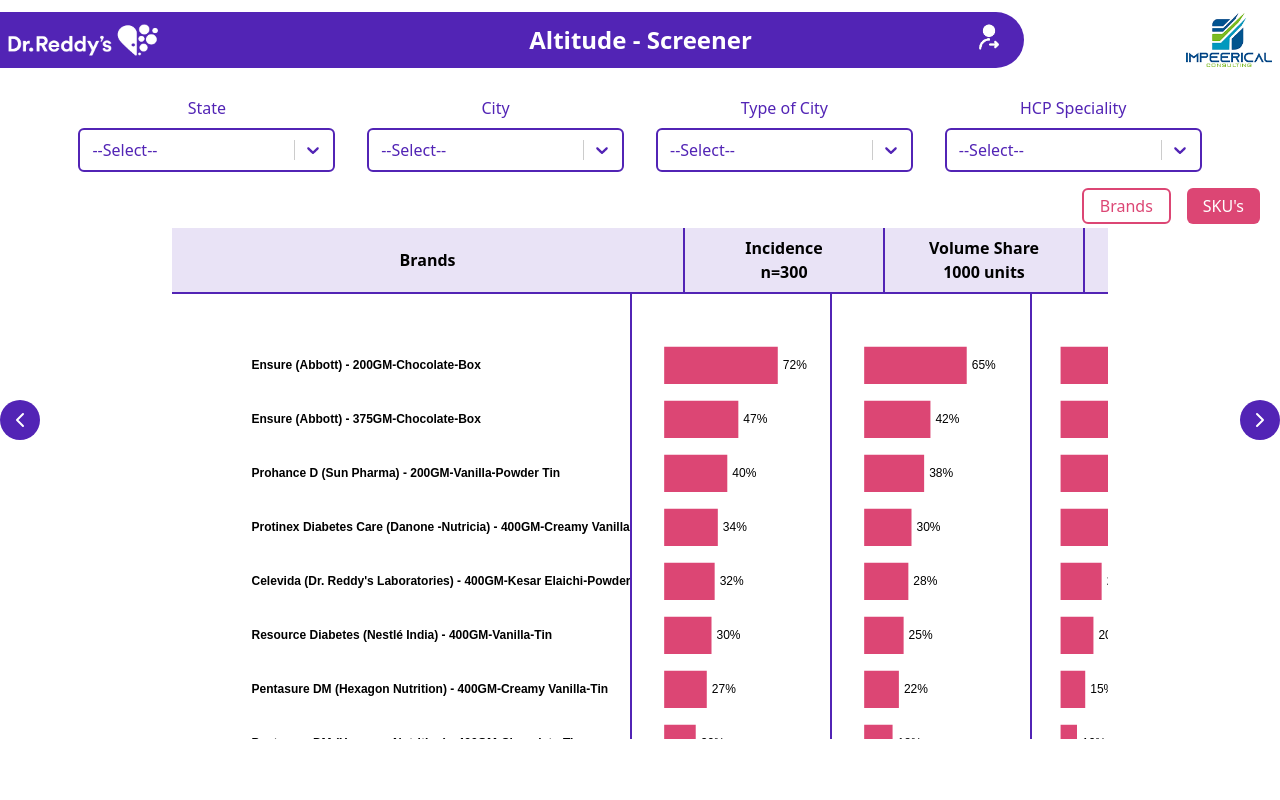
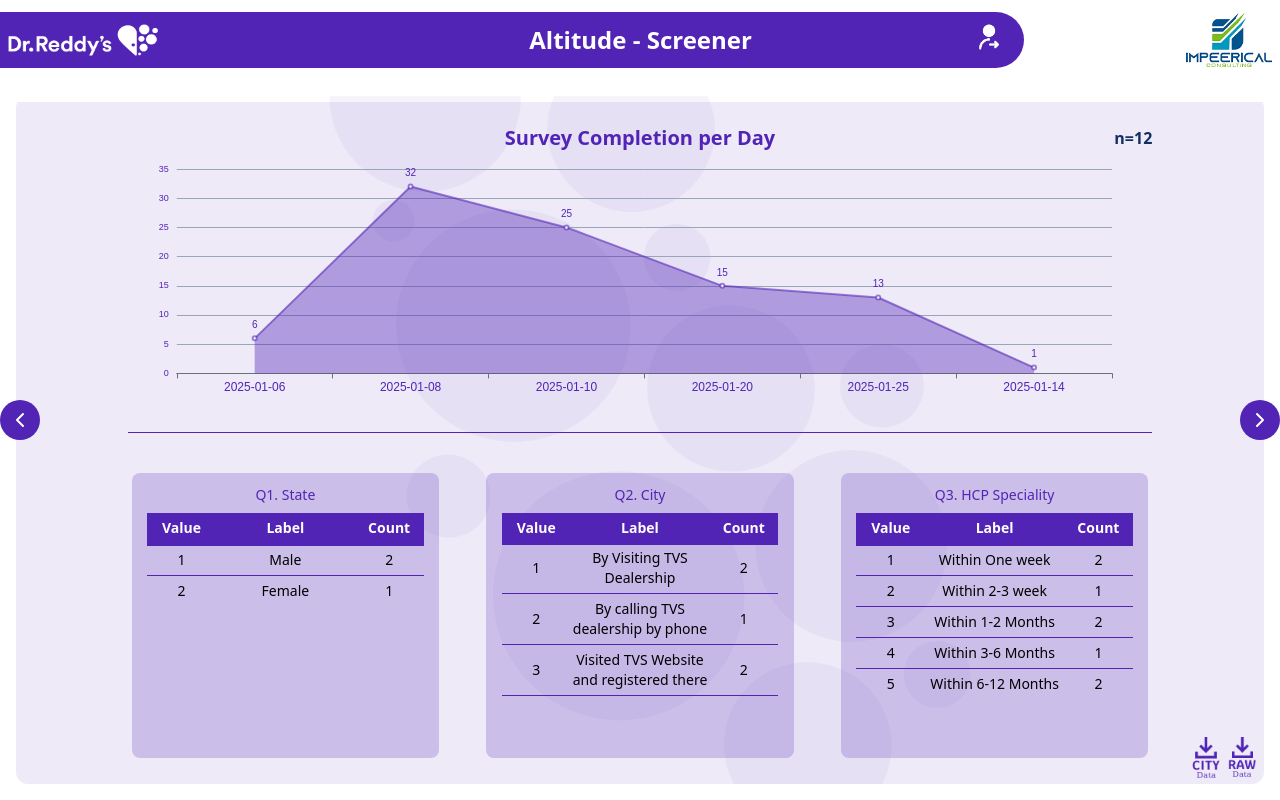
Before and after one commit to JobinReji/Altitude, a React (Vite) app: page / in a window 1280 px wide. Built offline with nearby package versions, Linux system fonts and the light colour scheme.

Commit message:
MIS updates

```diff
--- a/src/App.jsx
+++ b/src/App.jsx
@@ -46,8 +46,8 @@
         {/* <Dashboard3 /> */}
         {/* <Dashboard3_2 /> */}
         {/* <Dashboard4 /> */}
-        <Dashboard4_2 />
-        {/* <div
+        {/* <Dashboard4_2 /> */}
+        <div
           className="h-full w-full bg-center bg-cover rounded-xl flex sm:flex-row flex-col justify-around p-4 overflow-auto sm:border-none border-2 border-[#5224b5] relative"
           style={{
             backgroundImage: `url(${bgImgD})`,
@@ -56,7 +56,7 @@
               backgroundImage: `url(${bgImgM})`,
             },
           }}
-        > */}
+        >
           {/* <QuestionPatternSa /> */}
           {/* <QuestionPatternSb /> */}
           {/* <QuestionPatternM1 /> */}
@@ -81,8 +81,8 @@
           {/* <TableView_PentasureDM /> */}
           {/* <QuestionPatternM4 /> */}
           {/* <ThankYou /> */}
-        {/* <MisStatus /> */}
-        {/* </div> */}
+          <MisStatus />
+        </div>
       </section>
     </div>
   );
--- a/src/components/DashCharts.jsx
+++ b/src/components/DashCharts.jsx
@@ -1,3 +1,4 @@
+import { color } from "echarts";
 import ReactECharts from "echarts-for-react";
 
 function Zone() {
@@ -120,9 +121,8 @@
   },
   series: [
     {
-      name: "Access From",
       type: "pie",
-      center: ["50%", "50%"],
+      center: ["50%", "55%"],
       radius: ["25%", "50%"],
       avoidLabelOverlap: false,
       padAngle: 5,
@@ -130,18 +130,20 @@
         borderRadius: 10,
       },
       label: {
-        show: false,
-        position: "center",
+        show: true,
+        formatter: "{c}%", // Show value
+        position: "outside", // or "inside" if you want values inside slices
+        color: "#656565",
       },
       emphasis: {
         label: {
           show: true,
-          fontSize: 40,
+          fontSize: 12,
           fontWeight: "bold",
         },
       },
       labelLine: {
-        show: false,
+        show: true,
       },
       data: [
         { value: 28, name: "North" },
@@ -189,7 +191,7 @@
     type: "value",
   },
   grid: {
-    top: "6%",
+    top: "8%",
     left: "3%",
     right: "4%",
     bottom: "15%",
@@ -202,6 +204,12 @@
         120, 200, 150, 80, 110, 130, 120, 200, 150, 80, 70, 110, 130, 120, 200,
         150, 80, 90, 130,
       ],
+      label: {
+        show: true,
+        position: "top",
+        formatter: "{c}",
+        color: "#656565",
+      },
       type: "bar",
       itemStyle: {
         color: "#dc4674",
@@ -388,13 +396,16 @@
   },
   series: [
     {
-      name: "Access From",
       type: "pie",
       radius: ["40%", "70%"],
       center: ["50%", "75%"],
       // adjust the start and end angle
       startAngle: 180,
       endAngle: 360,
+      label: {
+        formatter: "{c}", // This shows the raw value
+        color: "#656565", // Optional: label text color
+      },
       data: [
         { value: 1048, name: "Search Engine" },
         { value: 735, name: "Direct" },
@@ -426,18 +437,20 @@
         borderRadius: 10,
       },
       label: {
-        show: false,
-        position: "center",
+        show: true,
+        formatter: "{c}%", // Show value
+        position: "outside", // or "inside" if you want values inside slices
+        color: "#656565",
       },
       emphasis: {
         label: {
           show: true,
-          fontSize: 40,
+          fontSize: 12,
           fontWeight: "bold",
         },
       },
       labelLine: {
-        show: false,
+        show: true,
       },
       data: [
         { value: 40, name: "Core" },
@@ -539,7 +552,7 @@
     type: "value",
   },
   grid: {
-    top: "6%",
+    top: "8%",
     left: "3%",
     right: "4%",
     bottom: "15%",
@@ -571,6 +584,12 @@
         110,
         130,
       ],
+      label: {
+        show: true,
+        position: "top",
+        formatter: "{c}",
+        color: "#656565",
+      },
       type: "bar",
       itemStyle: {
         color: "#6bb3c2", // Default color for all other bars
--- a/src/components/MisStatus.jsx
+++ b/src/components/MisStatus.jsx
@@ -5,10 +5,10 @@
 export default function MisStatus() {
   return (
     <>
-      <div className="w-full sm:w-[90%] p-1 rounded-md overflow-auto sm-tab">
+      <div className="w-full sm:w-[90%] p-1 rounded-md sm-tab">
         <div className="h-full w-full flex justify-center items-stretch text-[#5224b5]">
           <div className="w-[98%] rounded-lg shadow_out px-5 py-2">
-            <div className="h-[55%]">
+            <div className="h-[45%]">
               <div className="relative flex sm:flex-row flex-col items-center justify-center">
                 <div className="flex justify-center text-xl font-bold text-[#5224b5] w-full sm:w-auto">
                   Survey Completion per Day
@@ -152,7 +152,7 @@
           <ChevronRight />
         </div>
       </div>
-      <div className="absolute bottom-1 right-2 flex gap-2">
+      <div className="absolute bottom-1 right-2 flex sm:flex-row flex-col gap-2">
         <button
           className="cursor-pointer w-7"
           title="Doctorwise City Data Download"
```
Lines whose indentation alone changed are shown as unchanged.
